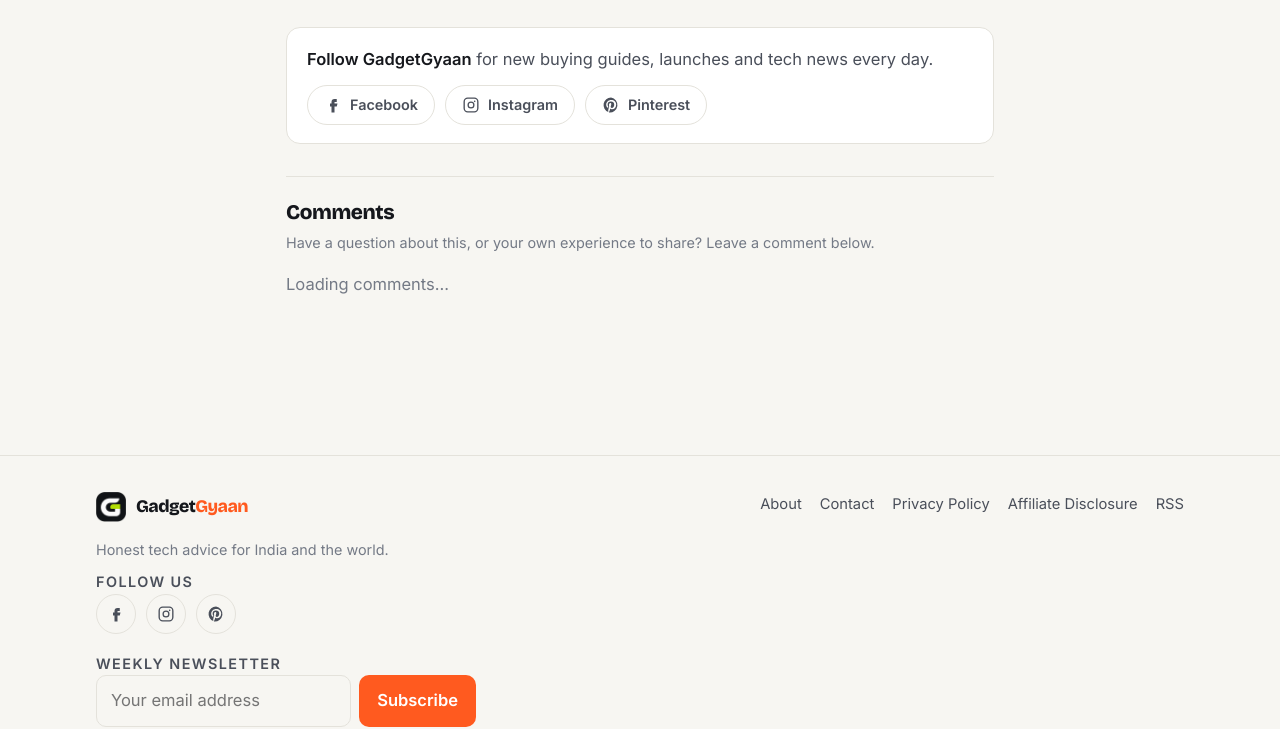
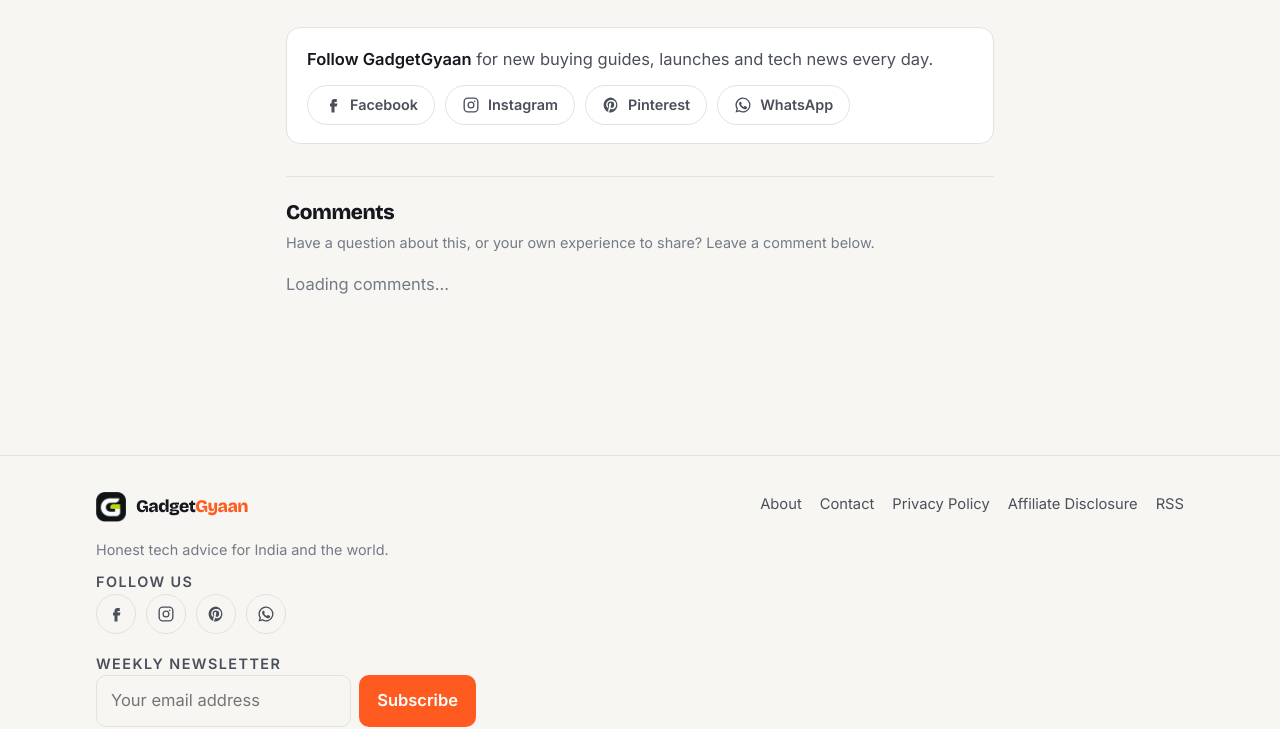
Before and after one commit to kiteksood167/kiteksood167.github.io, a Jekyll site: the page built from _posts/2026-10-18-tws-earbuds-buying-guide.md, in a window 1280 px wide and 1400 px high, scrolled down 4544 px. Shown: the part 604-1333 px from the top of the window. Built offline with Jekyll 4.4.1, drawn with Linux system fonts in a browser that asks for light colours; comment, search, counter and statistics services are not loaded.

Commit message:
Add WhatsApp Channel follow button
Co-Authored-By: Claude Opus 5.5 <noreply@anthropic.com>
Claude-Session: https://claude.ai/code/session_01WQRPmSxMwztgHXfstCGpBN

```diff
--- a/_config.yml
+++ b/_config.yml
@@ -89,3 +89,4 @@ social:
 facebook_url: "https://www.facebook.com/profile.php?id=61595462108934"
 pinterest_url: "https://in.pinterest.com/kiteksood/"
 instagram_url: "https://www.instagram.com/gadgetgyaan167/"
+whatsapp_channel_url: "https://whatsapp.com/channel/0029VbEIV0BAInPlCF4r562O"
--- a/_includes/social-icons.html
+++ b/_includes/social-icons.html
@@ -16,4 +16,8 @@
   <a class="social-btn social-pin" href="{{ site.pinterest_url }}" target="_blank" rel="noopener me" aria-label="GadgetGyaan on Pinterest">
     <svg viewBox="0 0 24 24" width="18" height="18" fill="currentColor" aria-hidden="true"><path d="M12 2a10 10 0 0 0-3.6 19.3c-.1-.8-.2-2 0-2.9l1.2-5s-.3-.6-.3-1.5c0-1.4.8-2.5 1.8-2.5.9 0 1.3.6 1.3 1.4 0 .9-.5 2.1-.8 3.3-.2 1 .5 1.8 1.5 1.8 1.8 0 3.2-1.9 3.2-4.6 0-2.4-1.7-4.1-4.2-4.1a4.4 4.4 0 0 0-4.6 4.4c0 .9.3 1.8.8 2.3.1.1.1.2.1.3l-.3 1.2c0 .2-.2.3-.4.2-1.3-.6-2.1-2.5-2.1-4 0-3.3 2.4-6.3 6.9-6.3 3.6 0 6.4 2.6 6.4 6 0 3.6-2.3 6.5-5.4 6.5-1.1 0-2.1-.6-2.4-1.2l-.7 2.5c-.2.9-.9 2.1-1.3 2.8A10 10 0 1 0 12 2z"/></svg>{% if include.labels %}<span>Pinterest</span>{% endif %}</a>
   {% endif %}
+  {% if site.whatsapp_channel_url and site.whatsapp_channel_url != "" %}
+  <a class="social-btn social-wa" href="{{ site.whatsapp_channel_url }}" target="_blank" rel="noopener" aria-label="GadgetGyaan WhatsApp Channel">
+    <svg viewBox="0 0 24 24" width="18" height="18" fill="currentColor" aria-hidden="true"><path d="M12 2a10 10 0 0 0-8.6 15.1L2 22l5-1.3A10 10 0 1 0 12 2zm0 18.2a8.2 8.2 0 0 1-4.2-1.2l-.3-.2-3 .8.8-2.9-.2-.3A8.2 8.2 0 1 1 12 20.2zm4.5-6.1c-.2-.1-1.5-.7-1.7-.8-.2-.1-.4-.1-.6.1l-.8 1c-.1.2-.3.2-.5.1a6.7 6.7 0 0 1-3.3-2.9c-.2-.4.2-.4.7-1.3.1-.2 0-.3 0-.4l-.8-1.8c-.2-.5-.4-.4-.6-.4h-.5a1 1 0 0 0-.7.3 3 3 0 0 0-.9 2.2 5.2 5.2 0 0 0 1.1 2.7 11.8 11.8 0 0 0 4.5 4c1.7.7 2.3.8 3.2.6.5-.1 1.5-.6 1.7-1.2.2-.6.2-1.1.2-1.2-.1-.1-.3-.2-.5-.3z"/></svg>{% if include.labels %}<span>WhatsApp</span>{% endif %}</a>
+  {% endif %}
 </div>
--- a/assets/css/style.css
+++ b/assets/css/style.css
@@ -360,6 +360,7 @@ img.logo-mark { display: block; width: 34px; height: 34px; border-radius: 0; bac
 .social-fb:hover, .social-fb:focus-visible { background: #1877f2; }
 .social-ig:hover, .social-ig:focus-visible { background: linear-gradient(45deg, #f09433, #dc2743 50%, #bc1888); }
 .social-pin:hover, .social-pin:focus-visible { background: #e60023; }
+.social-wa:hover, .social-wa:focus-visible { background: #25d366; }
 .follow-box { margin: 28px 0; padding: 18px 20px; border: 1px solid var(--line); border-radius: var(--radius); background: var(--surface); }
 .follow-box p { margin: 0 0 12px; color: var(--ink-2); }
 .follow-box strong { color: var(--ink); }
```
